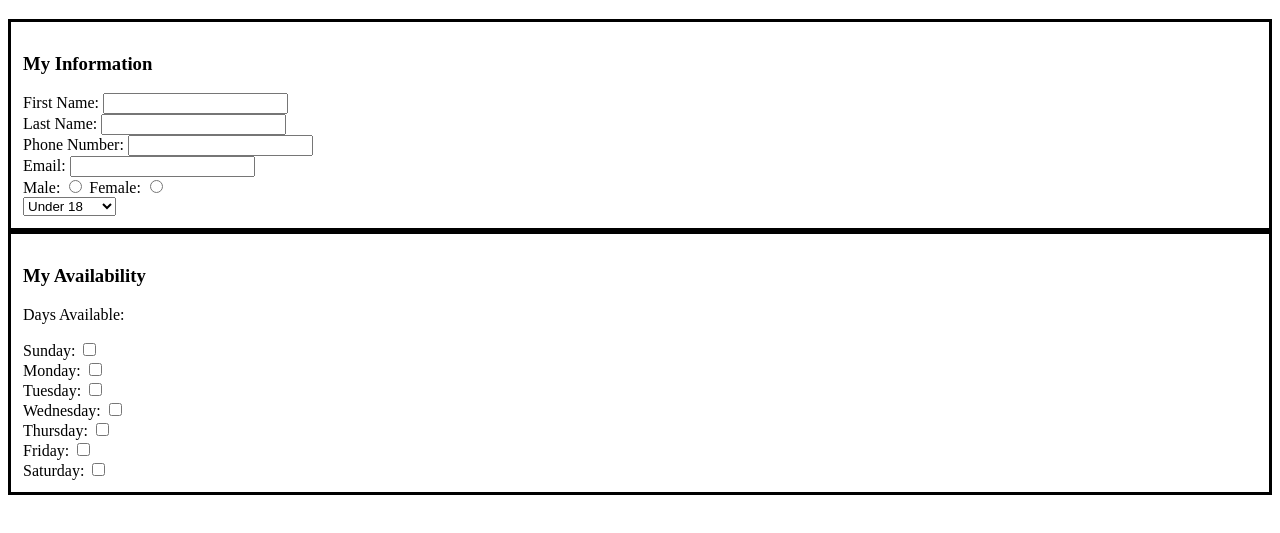
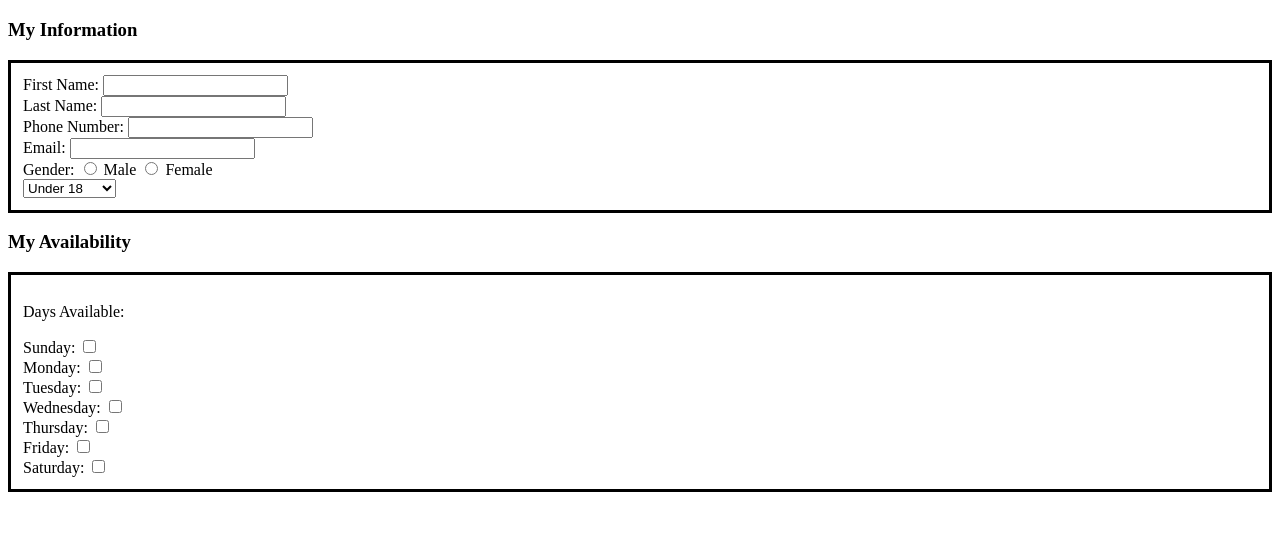
Before and after one commit to SaverLINK48/lab4, a plain HTML site: page index.html in a window 1280 px wide. Shown: the part 61-594 px from the top of the page. Drawn offline with Linux system fonts and the light colour scheme.

Commit message:
Fixed the formatting for gender selection and moved header3 tiltles.

```diff
--- a/index.html
+++ b/index.html
@@ -7,8 +7,8 @@
   <body>
     <form action = "http://bloomingdale.sat.iit.edu/kriedan/lab3formscript.php" method="post">
 	  <h1> Volunteer Form </h1>
+	    <h3> My Information</h3>
         <div style="padding: 12px;border:3px solid">
-          <h3> My Information</h3>
 	      <div class="First_Name">
 		    <label> First Name: <input type="text" name="first_name_field"></label>
 		  </div>
@@ -21,9 +21,9 @@
 		  <div class="Electronic_Mail">
 		    <label> Email: <input type="text" name="email_field"></label>
 		  </div>
-		  <div class="Gender">
-		    <label> Male: <input type="radio" name="gender_field" value="male"></label>
-		    <label> Female: <input type="radio" name="gender_field" value="female"></label>
+		  <div class="Gender"> <label> Gender: </label>
+		    <input type="radio" name="gender_field" value="male"> Male
+		    <input type="radio" name="gender_field" value="female"> Female
 		  </div>
 		  <div class="AgeChoice">
 		    <select name="age_field">
@@ -37,8 +37,8 @@
             </select>
 		  </div>
 		</div>
+		<h3> My Availability </h3>
 		<div style="padding: 12px;border:3px solid">
-		  <h3> My Availability </h3>
 		    <div class="Availability">
 			  <p> Days Available: </p>
 			  <div>
```
